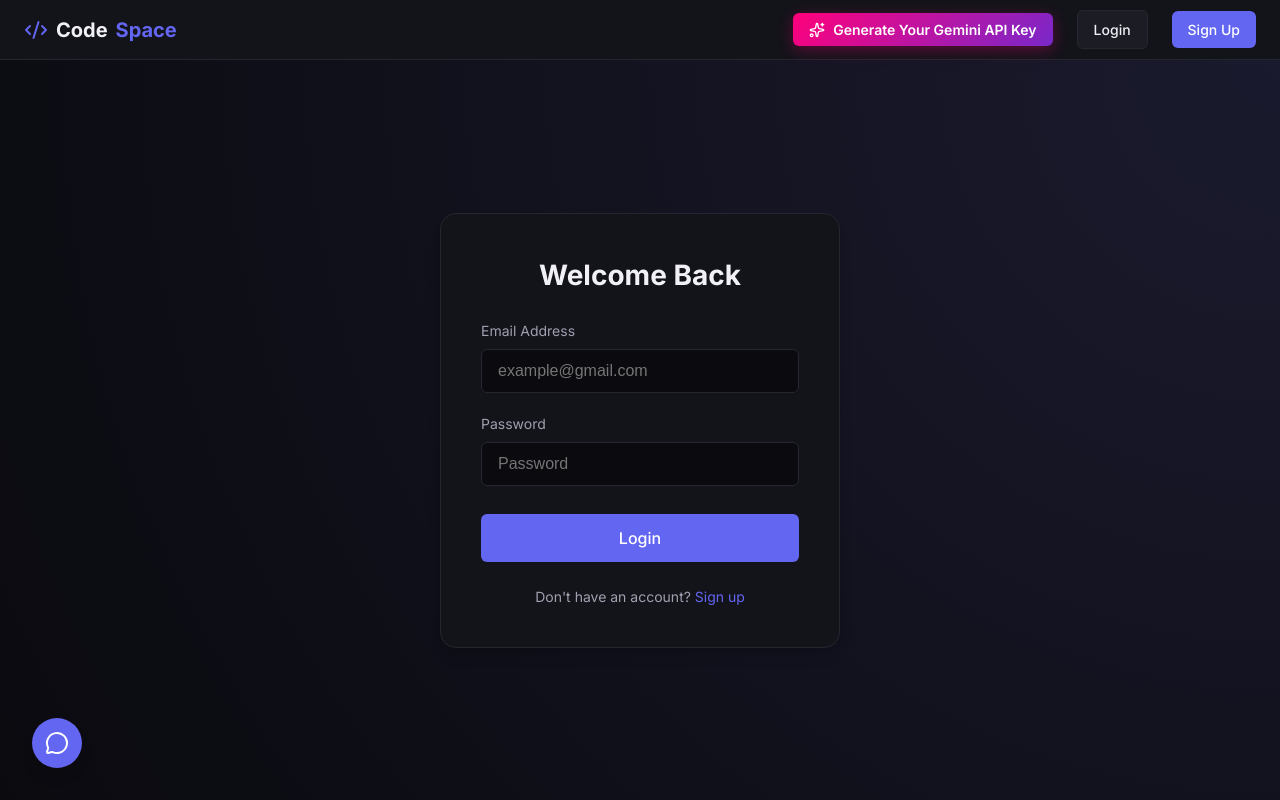
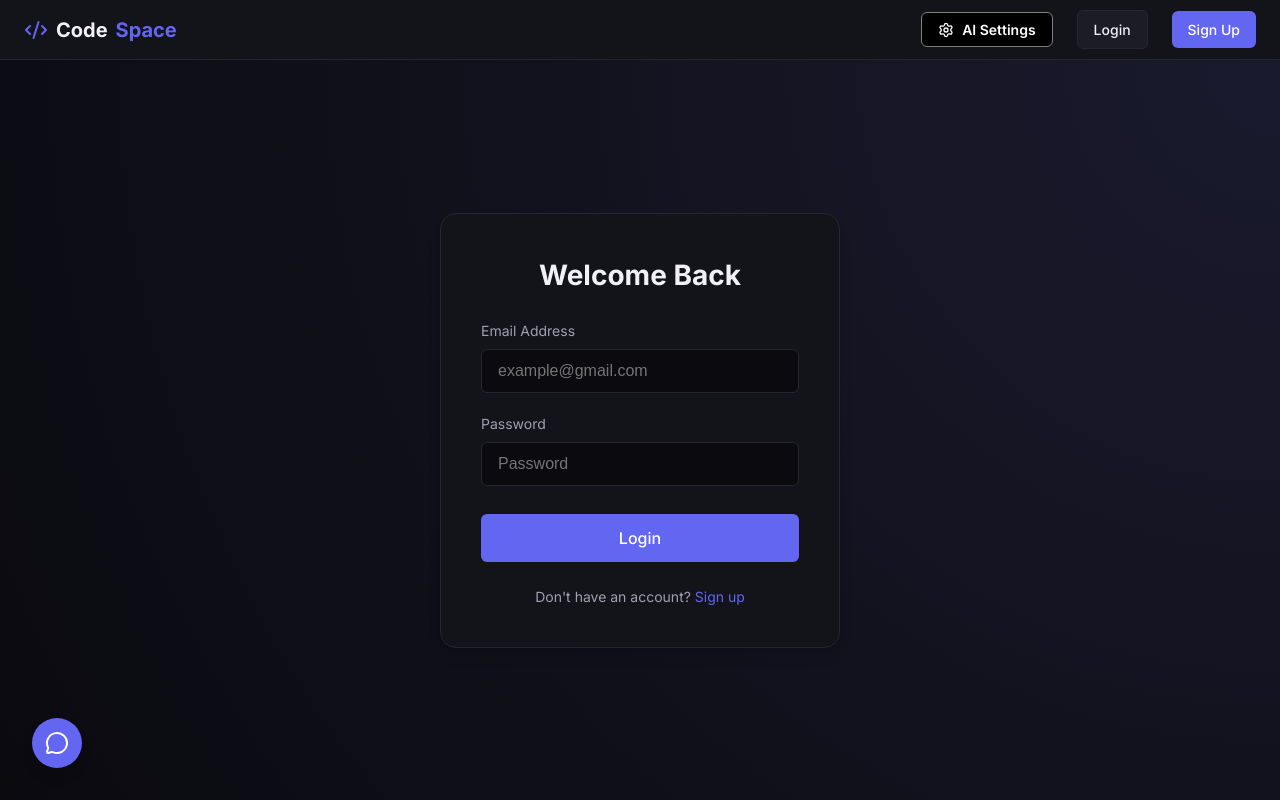
Before and after one commit to THANUSRI-04/CodeSpace, a React (Vite) app in the folder frontend/: page /login in a window 1280 px wide. Built offline with nearby package versions, Linux system fonts and the light colour scheme; no server answers.

Commit message:
ui change

```diff
--- a/frontend/src/components/Navbar.jsx
+++ b/frontend/src/components/Navbar.jsx
@@ -1,7 +1,7 @@
 import React, { useContext, useState } from 'react';
 import { Link, useNavigate } from 'react-router-dom';
 import { AuthContext } from '../context/AuthContext';
-import { Code2, LogOut, User as UserIcon, Sparkles } from 'lucide-react';
+import { Code2, LogOut, User as UserIcon, Settings } from 'lucide-react';
 import GeminiKeyModal from './GeminiKeyModal';
 
 const Navbar = () => {
@@ -27,7 +27,7 @@ const Navbar = () => {
                         className="btn ai-btn-special"
                         onClick={() => setIsKeyModalOpen(true)}
                     >
-                        <Sparkles size={16} /> Generate Your Gemini API Key
+                        <Settings size={16} /> AI Settings
                     </button>
                     {user ? (
                     <>
--- a/frontend/src/index.css
+++ b/frontend/src/index.css
@@ -719,37 +719,17 @@ body.dragging-active {
 
 /* Top Navbar Button */
 .ai-btn-special {
-  background: linear-gradient(135deg, #ff007a 0%, #7928ca 100%);
+  background: #000000;
   color: white;
-  border: none;
+  border: 1px solid #808080;
   font-weight: 600;
-  box-shadow: 0 4px 15px rgba(255, 0, 122, 0.3);
   transition: all 0.3s ease;
-  position: relative;
-  overflow: hidden;
 }
 
 .ai-btn-special:hover {
   transform: translateY(-2px);
-  box-shadow: 0 6px 20px rgba(255, 0, 122, 0.4);
-}
-
-.ai-btn-special::after {
-  content: '';
-  position: absolute;
-  top: -50%;
-  left: -50%;
-  width: 200%;
-  height: 200%;
-  background: radial-gradient(circle, rgba(255,255,255,0.2) 0%, transparent 60%);
-  opacity: 0;
-  transform: scale(0.5);
-  transition: opacity 0.3s, transform 0.3s;
-}
-
-.ai-btn-special:hover::after {
-  opacity: 1;
-  transform: scale(1);
+  border-color: #a0a0b0;
+  background: #111111;
 }
 
 /* Gradient Icon for Modal Header */
@@ -826,8 +806,8 @@ body.dragging-active {
   background: linear-gradient(135deg, #ff007a 0%, #7928ca 100%);
   color: white;
   border: none;
-  border-radius: 30px;
-  padding: 0.75rem 1.5rem;
+  border-radius: 8px;
+  padding: 0.5rem 1.25rem;
   display: flex;
   align-items: center;
   gap: 0.5rem;
@@ -837,11 +817,29 @@ body.dragging-active {
   box-shadow: 0 4px 15px rgba(255, 0, 122, 0.3);
   z-index: 100;
   transition: all 0.3s cubic-bezier(0.175, 0.885, 0.32, 1.275);
+  overflow: hidden;
 }
 
 .ai-fab-btn:hover {
-  transform: translateY(-5px) scale(1.05);
-  box-shadow: 0 8px 25px rgba(255, 0, 122, 0.4);
+  box-shadow: 0 6px 20px rgba(255, 0, 122, 0.4);
+}
+
+.ai-fab-btn::after {
+  content: '';
+  position: absolute;
+  top: -50%;
+  left: -50%;
+  width: 200%;
+  height: 200%;
+  background: radial-gradient(circle, rgba(255,255,255,0.2) 0%, transparent 60%);
+  opacity: 0;
+  transform: scale(0.5);
+  transition: opacity 0.3s, transform 0.3s;
+}
+
+.ai-fab-btn:hover::after {
+  opacity: 1;
+  transform: scale(1);
 }
 
 /* AI Assistant Panel */
```
